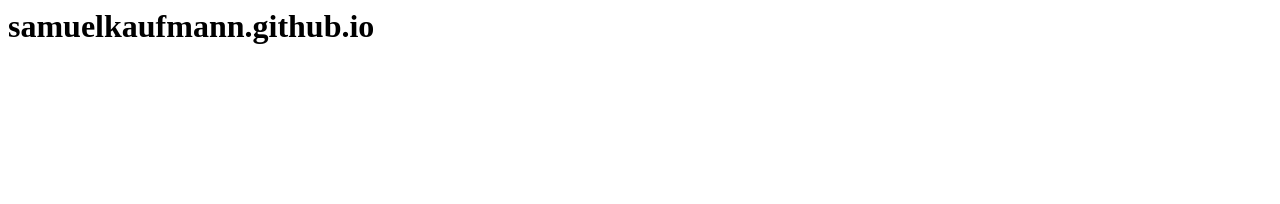
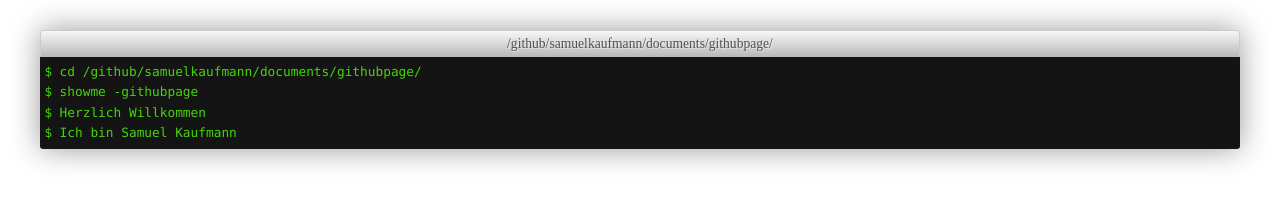
Before and after one commit to samuelkaufmann/samuelkaufmann.github.io, a plain HTML site: page index.html in a window 1280 px wide. Drawn offline with Linux system fonts and the light colour scheme.

Commit message:
set up page in terminal design

```diff
--- a/index.html
+++ b/index.html
@@ -2,6 +2,82 @@
 	<head>
 	</head>
 	<body>
-		<h1>samuelkaufmann.github.io</h1>
+		<style>
+.shell-wrap {
+  width: 95%;
+  margin: 30px auto 0 auto;
+  box-shadow: 0 0 30px rgba(0,0,0,0.4);
+
+  -webkit-border-radius: 3px;
+  -moz-border-radius: 3px;
+  border-radius: 3px;
+}
+
+.shell-top-bar {
+  text-align: center;
+  color: #525252;
+  padding: 5px 0;
+  margin: 0;
+  text-shadow: 1px 1px 0 rgba(255,255,255,0.5);
+  font-size: 0.85em;
+  border: 1px solid #CCCCCC;
+  border-bottom: none;
+
+  -webkit-border-top-left-radius: 3px;
+  -webkit-border-top-right-radius: 3px;
+  -moz-border-radius-topleft: 3px;
+  -moz-border-radius-topright: 3px;
+  border-top-left-radius: 3px;
+  border-top-right-radius: 3px;
+
+  background: #f7f7f7; /* Old browsers */
+  background: -moz-linear-gradient(top,  #f7f7f7 0%, #B8B8B8 100%); /* FF3.6+ */
+  background: -webkit-gradient(linear, left top, left bottom, color-stop(0%,#f7f7f7), color-stop(100%,#B8B8B8)); /* Chrome,Safari4+ */
+  background: -webkit-linear-gradient(top,  #f7f7f7 0%,#B8B8B8 100%); /* Chrome10+,Safari5.1+ */
+  background: -o-linear-gradient(top,  #f7f7f7 0%,#B8B8B8 100%); /* Opera 11.10+ */
+  background: -ms-linear-gradient(top,  #f7f7f7 0%,#B8B8B8 100%); /* IE10+ */
+  background: linear-gradient(to bottom,  #f7f7f7 0%,#B8B8B8 100%); /* W3C */
+  filter: progid:DXImageTransform.Microsoft.gradient( startColorstr='#f7f7f7', endColorstr='#B8B8B8',GradientType=0 ); /* IE6-9 */
+}
+
+.shell-body {
+  margin: 0;
+  padding: 5px;
+  list-style: none;
+  background: #141414;
+  color: #45D40C;
+  font: 0.8em 'Andale Mono', Consolas, 'Courier New';
+  line-height: 1.6em;
+
+  -webkit-border-bottom-right-radius: 3px;
+  -webkit-border-bottom-left-radius: 3px;
+  -moz-border-radius-bottomright: 3px;
+  -moz-border-radius-bottomleft: 3px;
+  border-bottom-right-radius: 3px;
+  border-bottom-left-radius: 3px;
+}
+
+.shell-body li:before {
+  content: '$';
+  position: absolute;
+  left: 0;
+  top: 0;
+}
+
+.shell-body li {
+  word-wrap: break-word;
+  position: relative;
+  padding: 0 0 0 15px;
+}
+		</style>
+		<div class="shell-wrap">
+  <p class="shell-top-bar">/github/samuelkaufmann/documents/githubpage/</p>
+  <ul class="shell-body">
+    <li>cd&nbsp;/github/samuelkaufmann/documents/githubpage/</li>
+    <li>showme -githubpage</li>
+    <li>Herzlich Willkommen</li>
+    <li>Ich bin Samuel Kaufmann</li>
+  </ul>
+</div>
 	</body>
 </html>
```
